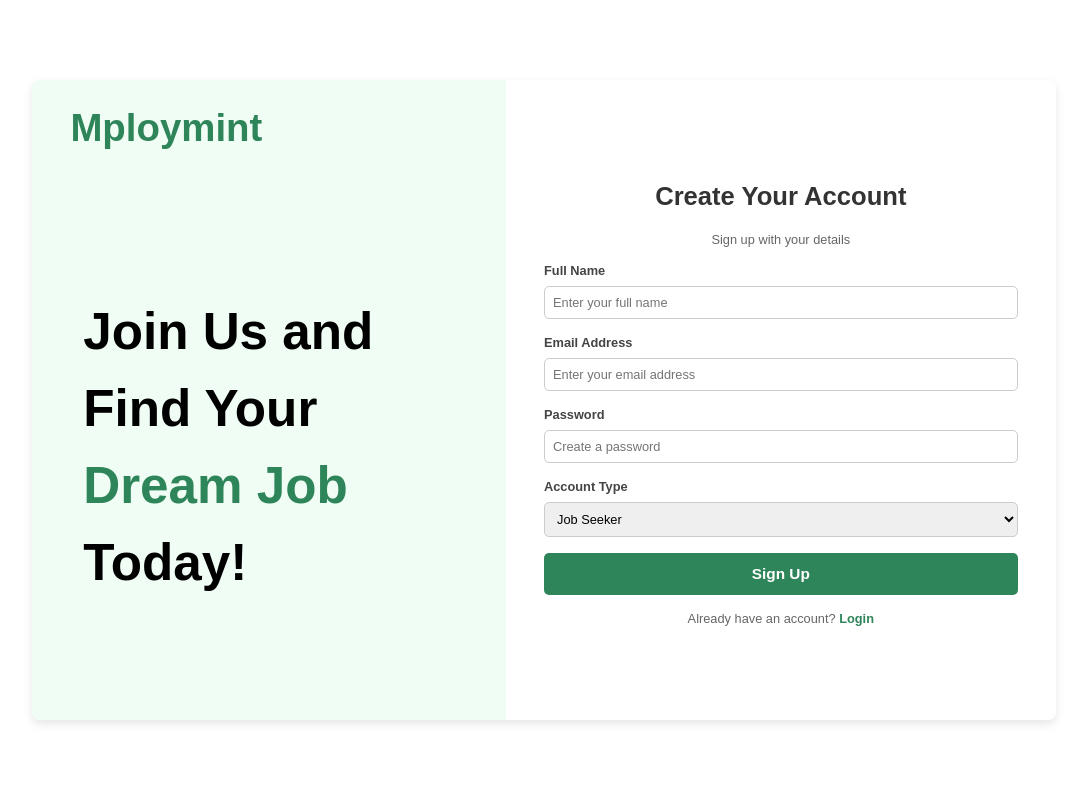
After one commit to aaan-gelina/Mploymint, a PHP site: page /signup.php in a window 1280 px wide. The commit adds this page. Shown: the whole page, without its empty margins (96-1182 px from the left). Run offline with PHP 8.4, Linux system fonts and the light colour scheme.

Commit message:
implemented front for signup page (html + css)

```diff
--- /dev/null
+++ b/css/signup.css
@@ -0,0 +1,172 @@
+body {
+  display: flex;
+  align-items: center;
+  justify-content: center;
+  min-height: 100vh;
+  background-color: white;
+  font-family: Arial, sans-serif;
+  margin: 0;
+  padding: 0;
+}
+
+.container {
+  display: flex;
+  width: 80vw;
+  min-height: 80vh;
+  background: white;
+  box-shadow: 0 4px 10px rgba(0, 0, 0, 0.1);
+  border-radius: 8px;
+  align-items: center;
+}
+
+.left-section {
+  display: flex;
+  flex-direction: column;
+  width: 50%;
+  height: 80vh;
+  background-color: #F0FDF4;
+  border-radius: 8px 0 0 8px;
+  padding: 0;
+  align-items: flex-start;
+  text-align: left;
+}
+
+.logo {
+  font-size: 3vw;
+  font-weight: bold;
+  color: #2F855A;
+  margin-left: 3vw;
+}
+
+.headline {
+  font-size: 4vw;
+  font-weight: bold;
+  color: black;
+  line-height: 1.5;
+  margin-top: auto;
+  margin-bottom: auto;
+  margin-left: 4vw;
+  margin-right: 4vw;
+}
+
+.highlight {
+  color: #2F855A;
+}
+
+.right-section {
+  width: 50%;
+  padding: 3vw;
+  background: white;
+  border-radius: 0 8px 8px 0;
+  text-align: center;
+}
+
+.welcome {
+  font-size: 2vw;
+  font-weight: bold;
+  color: #333;
+}
+
+.signup-text {
+  margin-top: 1.5vh;
+  color: #666;
+  font-size: 1vw;
+}
+
+.signup-form {
+  margin-top: 2vh;
+  text-align: left;
+}
+
+.signup-form label {
+  display: block;
+  font-size: 1vw;
+  font-weight: bold;
+  color: #444;
+  margin-bottom: 1vh;
+}
+
+.signup-form input,
+.signup-form select {
+  box-sizing: border-box;
+  width: 100%;
+  padding: 1vh;
+  border: 1px solid #ccc;
+  border-radius: 5px;
+  margin-bottom: 2vh;
+  font-size: 1vw;
+}
+
+.signup-btn {
+  box-sizing: border-box;
+  width: 100%;
+  padding: 1.5vh;
+  font-size: 1.2vw;
+  font-weight: bold;
+  background: #2F855A;
+  color: white;
+  border: none;
+  border-radius: 5px;
+  cursor: pointer;
+  transition: 0.3s;
+}
+
+.signup-btn:hover {
+  background: #276749;
+}
+
+.login-text {
+  margin-top: 2vh;
+  font-size: 1vw;
+  color: #666;
+}
+
+.login-link {
+  color: #2F855A;
+  font-weight: bold;
+  text-decoration: none;
+}
+
+.login-link:hover {
+  text-decoration: underline;
+}
+
+@media (max-width: 767px) {
+  .container {
+    flex-direction: column;
+    width: 90vw;
+    max-width: 450px;
+    min-height: 90vh;
+    padding: 5vh 5vw;
+    box-shadow: none;
+  }
+
+  .left-section {
+    width: 100%;
+    height: 15vh;
+    padding: 5vw;
+    border-radius: 8px 8px 0 0;
+    text-align: center;
+  }
+
+  .headline {
+    font-size: 5vw;
+  }
+
+  .right-section {
+    width: 100%;
+    padding: 5vw;
+    border-radius: 0 0 8px 8px;
+  }
+
+  .signup-form input,
+  .signup-form select {
+    padding: 2vw;
+    width: 100%;
+  }
+
+  .signup-btn {
+    padding: 2vw;
+    width: 100%;
+  }
+}
--- a/login.php
+++ b/login.php
@@ -48,7 +48,7 @@ if (isset($_GET["error"])) {
             </form>
 
             <p class="signup-text">
-                Don't have an account? <a href="#" class="signup-link">Sign Up</a>
+                Don't have an account? <a href="signup.php" class="signup-link">Sign Up</a>
             </p>
         </div>
     </div>
--- /dev/null
+++ b/signup.php
@@ -0,0 +1,47 @@
+<!DOCTYPE html>
+<html lang="en">
+<head>
+  <meta charset="UTF-8">
+  <meta name="viewport" content="width=device-width, initial-scale=1.0">
+  <title>Mploymint Sign Up</title>
+  <link rel="stylesheet" href="./css/signup.css">
+</head>
+<body>
+  <div class="container">
+    <div class="left-section">
+        <h1 class="logo">Mploymint</h1>
+        <div class="headline">
+            Join Us and Find Your <span class="highlight">Dream Job</span> Today!
+        </div>
+    </div>
+
+    <div class="right-section">
+      <h2 class="welcome">Create Your Account</h2>
+
+      <p class="login-text">Sign up with your details</p>
+
+      <?php if (!empty($error)) echo "<p style='color:red;'>$error</p>"; ?>
+
+      <form class="signup-form" method="POST" action="./php/signup-function.php">
+        <label for="name">Full Name</label>
+        <input type="text" id="name" name="name" placeholder="Enter your full name" required>
+        <label for="email">Email Address</label>
+        <input type="email" id="email" name="email" placeholder="Enter your email address" required>
+        <label for="password">Password</label>
+        <input type="password" id="password" name="password" placeholder="Create a password" required>
+        <label for="type">Account Type</label>
+        <select id="type" name="type" required>
+          <option value="jobseeker">Job Seeker</option>
+          <option value="company">Company</option>
+        </select>
+        <button type="submit" class="signup-btn">Sign Up</button>
+      </form>
+
+      <p class="login-text">
+        Already have an account? <a href="login.php" class="login-link">Login</a>
+      </p>
+    </div>
+  </div>
+  <script src="./js/signup.js"></script>
+</body>
+</html>
```
